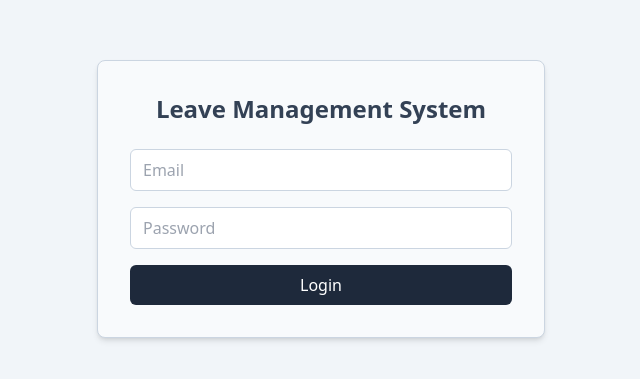
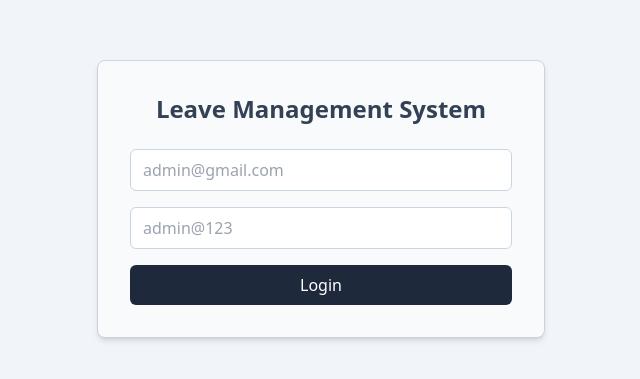
Before and after one commit to D4C-WOU/Leave-Management-System, a React (Vite) app in the folder frontend/: page / in a window 1280 px wide. Shown: the part 201-580 px from the top of the page, without its empty margins (319-959 px from the left). Built offline with nearby package versions, Linux system fonts and the light colour scheme.

Commit message:
improved login UI with credentials for demo purposes

```diff
--- a/frontend/src/pages/Login.jsx
+++ b/frontend/src/pages/Login.jsx
@@ -56,7 +56,7 @@ function Login() {
 
           <input
             type="email"
-            placeholder="Email"
+            placeholder="admin@gmail.com"
             className="w-full border border-slate-300 rounded-md px-3 py-2 bg-white focus:outline-none focus:ring-2 focus:ring-slate-400"
             onChange={(e) =>
               setForm({ ...form, email: e.target.value })
@@ -65,7 +65,7 @@ function Login() {
 
           <input
             type="password"
-            placeholder="Password"
+            placeholder="admin@123"
             className="w-full border border-slate-300 rounded-md px-3 py-2 bg-white focus:outline-none focus:ring-2 focus:ring-slate-400"
             onChange={(e) =>
               setForm({ ...form, password: e.target.value })
```
